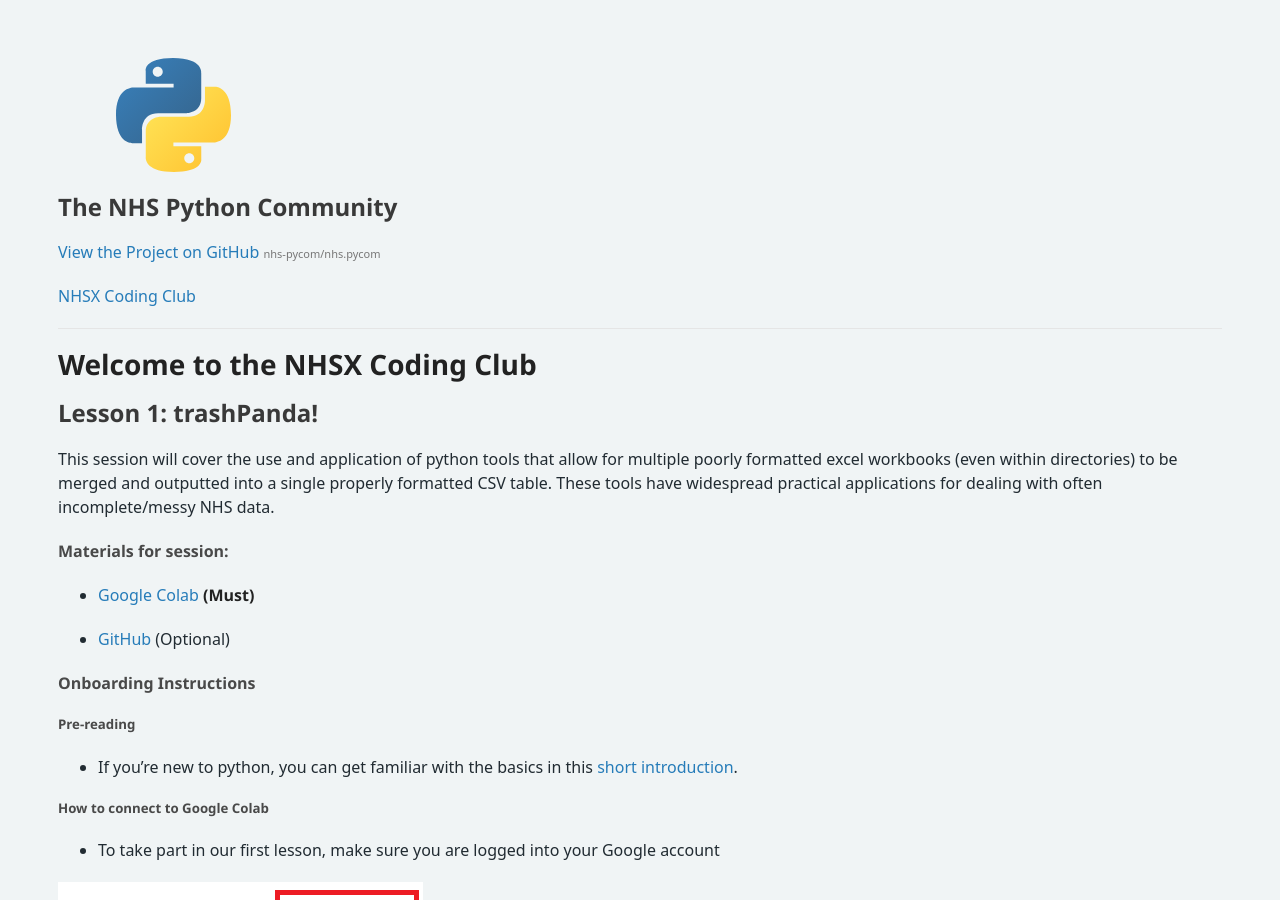
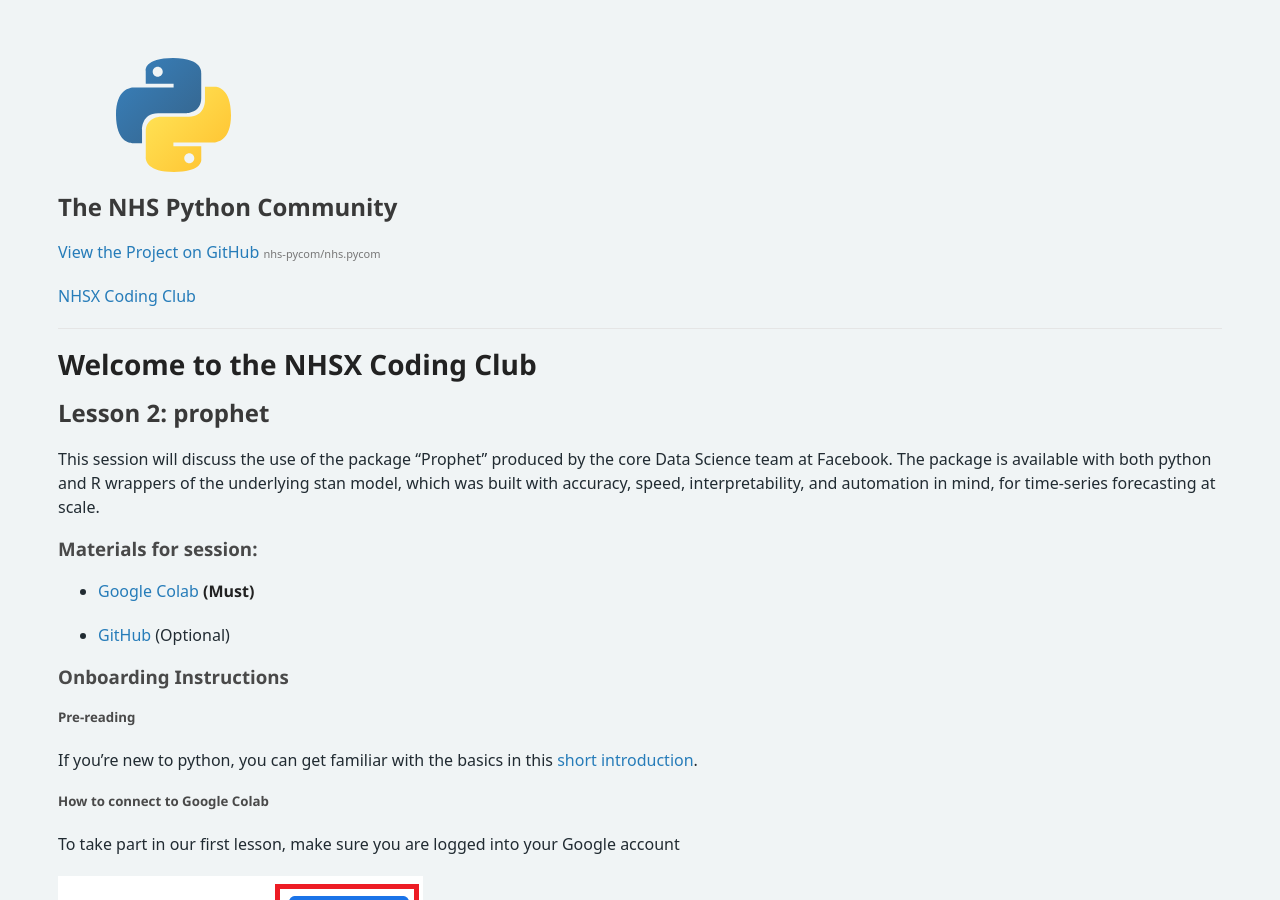
Before and after one commit to nhs-pycom/nhs.pycom, a Jekyll site: the page built from coding-club.md, in a window 1280 px wide and 900 px high. Built offline with Jekyll 4.4.1, drawn with Linux system fonts in a browser that asks for light colours; some web fonts are replaced; our own code applies the rules of GitHub Pages for plain Markdown files.

Commit message:
Update coding-club.md

```diff
--- a/coding-club.md
+++ b/coding-club.md
@@ -1,36 +1,34 @@
 # Welcome to the NHSX Coding Club
 
-## Lesson 1: trashPanda!
+## Lesson 2: prophet
 
-This session will cover the use and application of python tools that allow for multiple poorly formatted excel workbooks (even within directories) to be merged and outputted into a single properly formatted CSV table. These tools have widespread practical applications for dealing with often incomplete/messy NHS data.
+This session will discuss the use of the package “Prophet” produced by the core Data Science team at Facebook. The package is available with both python and R wrappers of the underlying stan model, which was built with accuracy, speed, interpretability, and automation in mind, for time-series forecasting at scale.
 
-#### Materials for session:
+### Materials for session:
 
-- [Google Colab](https://colab.research.google.com/github/nhs-pycom/coding-club-trashPanda/blob/main/coding-club_complete.ipynb "Google Colab") **(Must)**
+- [Google Colab](https://colab.research.google.com/github/nhs-pycom/coding-club-prophet/blob/main/coding_club_prophet.ipynb) **(Must)**
 
-- [GitHub](https://github.com/nhs-pycom/coding-club-trashPanda "GitHub") (Optional)
+- [GitHub](https://github.com/nhs-pycom/coding-club-prophet) (Optional)
 
-#### Onboarding Instructions
+### Onboarding Instructions
 
 ##### Pre-reading
 
-
-- If you’re new to python, you can get familiar with the basics in this [short introduction](https://www.w3schools.com/python/python_intro.asp).
+If you’re new to python, you can get familiar with the basics in this [short introduction](https://www.w3schools.com/python/python_intro.asp).
 
 ##### How to connect to Google Colab
 
-- To take part in our first lesson, make sure you are logged into your Google account
+To take part in our first lesson, make sure you are logged into your Google account
 
 ![sign-in](/assets/img/sign-in.png)
 
-- Then, click **Copy Drive** so that you have a copy of the lesson saved onto your Google Workspace ![save-to-gdrive](/assets/img/save-to-gdrive.png)
+Then, click **Copy Drive** so that you have a copy of the lesson saved onto your Google Workspace ![save-to-gdrive](/assets/img/save-to-gdrive.png)
 
-- Make sure to click **Connect** before the lesson starts
+Make sure to click **Connect** before the lesson starts
 
 ![connect](/assets/img/connect.png)
 
 **Note:** If you find a **Warning Popup** after you click **Run cell**, make sure to click **Run Anyway**.
-
 
 <img src="/assets/img/run-cell.png" alt="run-cell" width="400"/>
 
```
